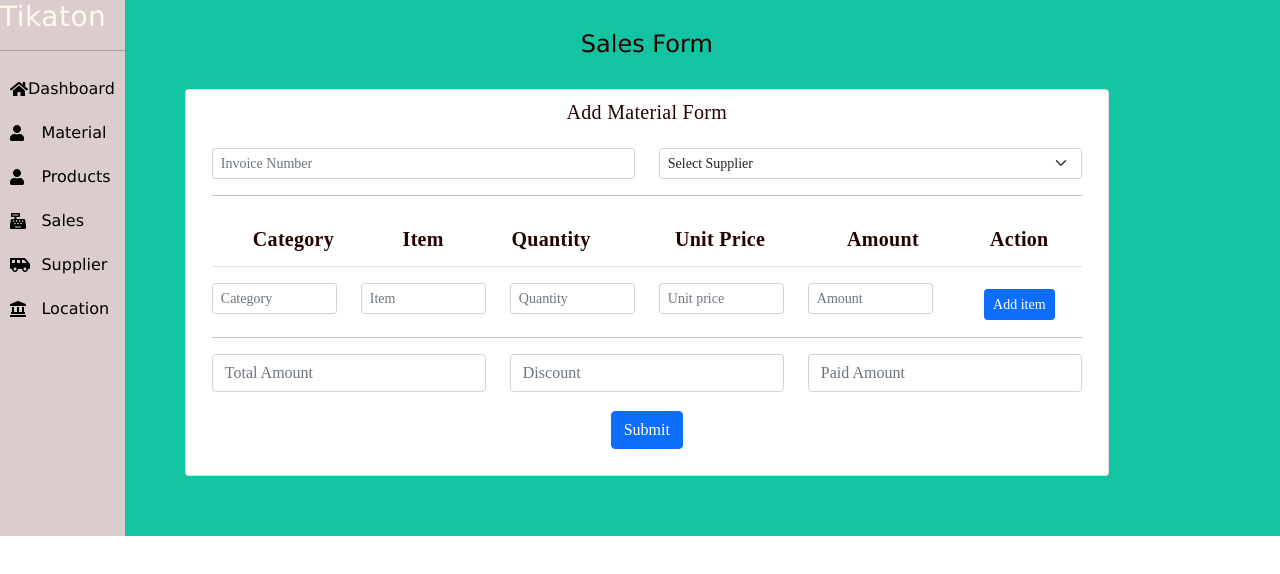
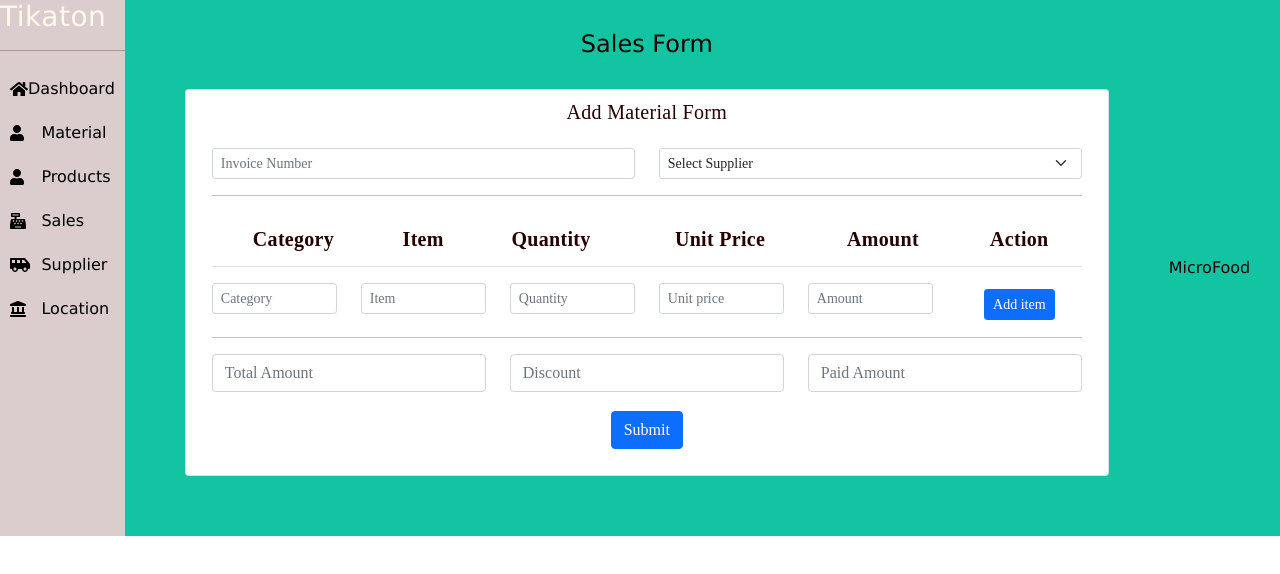
Before and after one commit to kallyas/tikatonwaragi, a React (Create React App) app: page /admin/addMaterial in a window 1280 px wide. Shown: the top 574 px of the page. Built offline with nearby package versions, Linux system fonts and the light colour scheme.

Commit message:
Add footer

```diff
--- a/src/assets/Footer.js
+++ b/src/components/dashboard/Footer.js
@@ -1,15 +1,15 @@
 import React from 'react';
 
-import { Navbar, Nav, NavItem } from 'reactstrap';
+import { Navbar, Nav, NavItem } from 'react-bootstrap';
 
-import SourceLink from 'components/SourceLink';
+// import SourceLink from 'components/SourceLink';
 
 const Footer = () => {
   return (
     <Navbar>
       <Nav navbar>
         <NavItem>
-          2018 Reduction theme, source on <SourceLink>Github</SourceLink>
+          MicroFood
         </NavItem>
       </Nav>
     </Navbar>
--- a/src/screens/adminScreen/AddMaterial.js
+++ b/src/screens/adminScreen/AddMaterial.js
@@ -3,6 +3,7 @@ import React from "react";
 import Sidebar2 from "../../components/sidebar";
 
 import AddMaterialForm from "../../components/material/AddMaterialForm";
+import Footer from "../../components/dashboard/Footer";
 
 function AddMaterial() {
   return (
@@ -17,7 +18,7 @@ function AddMaterial() {
         <h4>Sales Form</h4>
         <AddMaterialForm />
           </div >
-
+      <Footer/>
     </div>
   );
 }
--- a/src/screens/adminScreen/AddProduct.js
+++ b/src/screens/adminScreen/AddProduct.js
@@ -3,6 +3,7 @@ import React from "react";
 import Sidebar2 from "../../components/sidebar";
 
 import AddMaterialForm from "../../components/products/addProducts";
+import Footer from "../../components/dashboard/Footer";
 
 function AddProduct() {
   return (
@@ -15,6 +16,7 @@ function AddProduct() {
         <div className="form">
         {/* <Dashboard1/> */}
         <AddMaterialForm />
+
           </div >
 
     </div>
--- a/src/screens/adminScreen/AddSales.js
+++ b/src/screens/adminScreen/AddSales.js
@@ -190,6 +190,7 @@ function AddSales() {
             </Card.Body>
           </Card>
         </div>
+
       </div>
     </div>
   );
--- a/src/screens/adminScreen/ListMaterial.js
+++ b/src/screens/adminScreen/ListMaterial.js
@@ -1,6 +1,7 @@
 import React from 'react'
 import Sidebar2 from "../../components/sidebar";
 import List from "../../components/material/MaterialList";
+import Footer from '../../components/dashboard/Footer';
 const MaterialList = () => {
   return (
     <div className="dashboard">
@@ -13,7 +14,7 @@ const MaterialList = () => {
         {/* <Dashboard1/> */}
         <List/>
         </div >
-
+      <Footer/>
     </div>
   )
 }
--- a/src/screens/adminScreen/ListProduct.js
+++ b/src/screens/adminScreen/ListProduct.js
@@ -19,6 +19,7 @@ import {
   faSlidersH,
 } from "@fortawesome/free-solid-svg-icons";
 import Sidebar2 from "../../components/sidebar";
+import Footer from "../../components/dashboard/Footer";
 
 const ProductList = () => {
     const [productData, setproductData] = useState([]);
@@ -151,7 +152,7 @@ const ProductList = () => {
       </Col>
     </Row>
         </div >
-
+      <Footer/>
     </div>
   )
 }
--- a/src/screens/adminScreen/administrator2.js
+++ b/src/screens/adminScreen/administrator2.js
@@ -3,6 +3,7 @@ import React from "react";
 import Sidebar2 from "../../components/sidebar";
 
 import Chart from "../../components/dashboard/Dashchart";
+import Footer from "../../components/dashboard/Footer";
 // import Dashboard from "../../components/dashboard/Dashboard";
 
 function Adminstrator() {
@@ -17,7 +18,7 @@ function Adminstrator() {
         <Chart/>
 
           </div >
-
+      <Footer/>
     </div>
   );
 }
--- a/src/screens/adminScreen/saleList.js
+++ b/src/screens/adminScreen/saleList.js
@@ -1,4 +1,4 @@
-import React ,{useEffect, useState} from 'react'
+import React, { useEffect, useState } from "react";
 import {
   Breadcrumb,
   Button,
@@ -10,7 +10,6 @@ import {
   Dropdown,
   Card,
   Table,
-
 } from "react-bootstrap";
 import { FontAwesomeIcon } from "@fortawesome/react-fontawesome";
 import {
@@ -20,29 +19,26 @@ import {
   faSlidersH,
 } from "@fortawesome/free-solid-svg-icons";
 import Sidebar2 from "../../components/sidebar";
+import Footer from "../../components/dashboard/Footer";
 
 const SaleList = () => {
-
-
-  const [salesData, setsalesData] = useState([])
+  const [salesData, setsalesData] = useState([]);
 
   useEffect(() => {
-    const salesEndPoint = 'http://localhost:8000/tkSales/sales';
-    fetch(salesEndPoint).then(res=>res.json())
+    const salesEndPoint = "http://localhost:8000/tkSales/sales";
+    fetch(salesEndPoint)
+      .then((res) => res.json())
 
-    .then((sales)  => {
-                    setsalesData( sales)
+      .then((sales) => {
+        setsalesData(sales);
         console.log(sales);
-                })
-    }, [])
+      });
+  }, []);
   return (
-
     <div className="dashboard">
-
-    <div   className="">
-
-    <Sidebar2/>
-    </div >
+      <div className="">
+        <Sidebar2 />
+      </div>
       <div className="data-display">
         <Row>
           <Col className="mb-4">
@@ -54,22 +50,20 @@ const SaleList = () => {
                     className: "breadcrumb-dark breadcrumb-transparent",
                   }}
                 >
-
                   <Breadcrumb.Item>Sales</Breadcrumb.Item>
                   <Breadcrumb.Item active>Sales List</Breadcrumb.Item>
                 </Breadcrumb>
-
               </div>
 
               <div className="btn-toolbar mb-2 mb-md-2 mr-2">
                 <Button variant="primary" size="sm" className="loginbtn">
-                <FontAwesomeIcon icon={faPlus} className="me-2"/> Add New
+                  <FontAwesomeIcon icon={faPlus} className="me-2" /> Add New
                 </Button>
               </div>
             </div>
             <div className="table-settings mb-4">
               <Row className="justify-content-between align-items-center">
-              <Col  lg={4} className="d-flex">
+                <Col lg={4} className="d-flex">
                   <InputGroup className="me-lg-3" size="sm">
                     <InputGroup.Text>
                       <FontAwesomeIcon icon={faSearch} />
@@ -110,14 +104,10 @@ const SaleList = () => {
                       <Dropdown.Item className="fw-bold">30</Dropdown.Item>
                     </Dropdown.Menu>
                   </Dropdown>
-
                 </Col>
               </Row>
             </div>
-          <Card
-            border="light"
-            className="addCard"
-          >
+            <Card border="light" className="addCard">
               <Card.Body>
                 <Table hover className="user-table align-items-center">
                   <thead>
@@ -140,7 +130,6 @@ const SaleList = () => {
                         <td>{sales.product_name}</td>
                         <td>{sales.category}</td>
 
-
                         <td>{sales.quantity}</td>
                         <td>{sales.unit_price}</td>
                         <td>{sales.amount}</td>
@@ -149,21 +138,16 @@ const SaleList = () => {
                         <td>{sales.payment_mode}</td>
                       </tr>
                     ))}
-
-
-
-
                   </tbody>
                 </Table>
               </Card.Body>
             </Card>
           </Col>
-
         </Row>
       </div>
+      <Footer />
     </div>
+  );
+};
 
-  )
-}
-
-export default SaleList
+export default SaleList;
```
Lines whose indentation alone changed are shown as unchanged.
